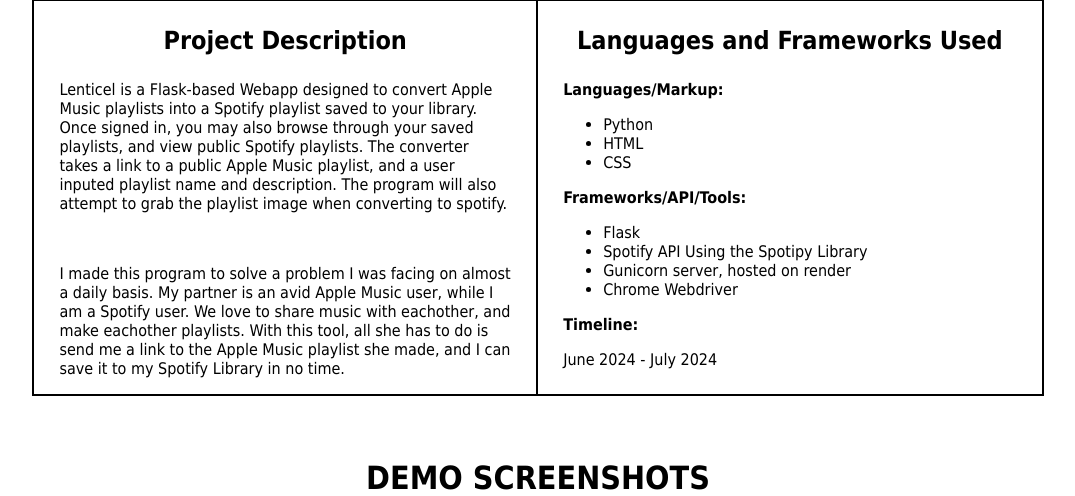
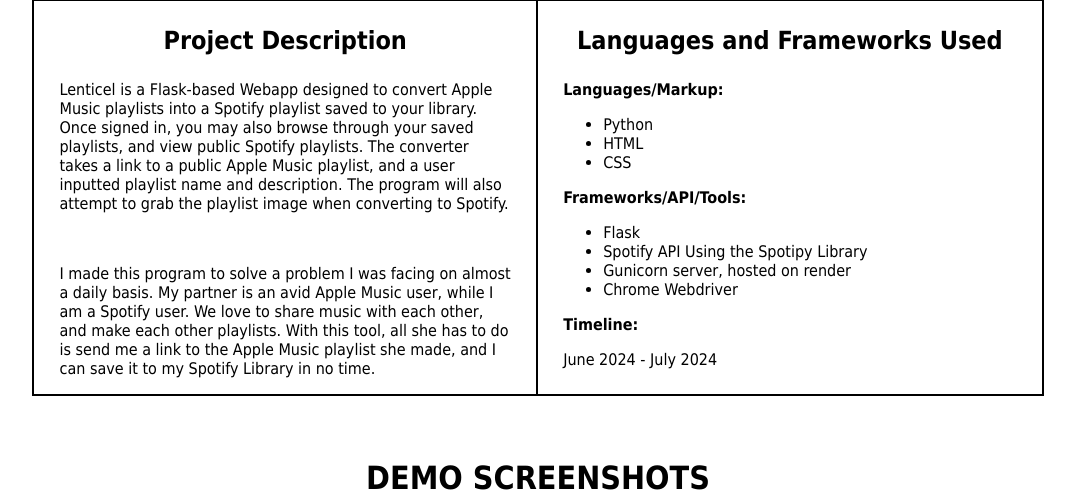
Before and after one commit to WyattW0569/Portfolio, a Flask app: page /lenticel in a window 1280 px wide; the page is wider, and only the part inside the window is pictured. Shown: the part 505-1001 px from the top of that part, without its empty margins (102-1177 px from the left). Run offline with Flask 3, Linux system fonts and the light colour scheme.

Commit message:
more spelling/polish

```diff
--- a/templates/bulletin.html
+++ b/templates/bulletin.html
@@ -19,11 +19,12 @@
                 where all the posts look like sticky notes.
             </p>
             <br>
-            <p>Bulletin was the first of 2 projects I built during my senior year of highschool. The Programming 12 class
-                offered at my highschool had the exact same lesson plan and assignements as the Programming 11 class I had taken
+            <p>Bulletin was the first of 2 projects I built during my senior year of high school. The Programming 12 class
+                offered at my high school had the exact same lesson plan and assignments as the Programming 11 class I had taken
                 the year prior. Instead of just resubmitting all my previous work for an easy grade, I wanted to challenge
                 myself and learn. After clearing it with my teacher, I got to work building Bulletin, and later Harmony.
             </p>
+
         </div>
     </div>
     <div>
--- a/templates/harmony.html
+++ b/templates/harmony.html
@@ -15,7 +15,7 @@
         <div style="margin-left: 5%; margin-right: 5%;">
             <p>Harmony is a chat app, where you can create and join chatrooms with those on your local network.
                 (Think of it as like if PictoChat for the Nintendo DS was made for a computer.) You can change your nickname,
-                aswell as whisper to other users if you want to say something to only them. This Webapp is made purely with Rust,
+                as well as whisper to other users if you want to say something to only them. This Webapp is made purely with Rust,
                 HTML, and CSS. There is no manually typed JavaScript.
             </p>
             <br>
@@ -23,7 +23,7 @@
                 this together over the course of 3 months, while simultaneously learning everything on the fly. At the start of this
                 project neither of us had any experience in the rust programming language, let alone developing webapps in it. I had
                 more of a focus on developing the frontend side of things, whereas Tom worked primarily on the backend. We would often check in and
-                explain our findings to eachother, whilst also teaching eachother any of the cool things we had learned. This project was a key part
+                explain our findings to each other, whilst also teaching each other any of the cool things we had learned. This project was a key part
                 in winning us our Highschool's Senior IT Award.
             </p>
             <br>
--- a/templates/lenticel.html
+++ b/templates/lenticel.html
@@ -15,12 +15,12 @@
         <div style="margin-left: 5%; margin-right: 5%;">
             <p>Lenticel is a Flask-based Webapp designed to convert Apple Music playlists into a Spotify playlist saved
                 to your library. Once signed in, you may also browse through your saved playlists, and view public Spotify playlists.
-                The converter takes a link to a public Apple Music playlist, and a user inputed playlist name and description.
-                The program will also attempt to grab the playlist image when converting to spotify.
+                The converter takes a link to a public Apple Music playlist, and a user inputted playlist name and description.
+                The program will also attempt to grab the playlist image when converting to Spotify.
             </p>
             <br>
             <p>I made this program to solve a problem I was facing on almost a daily basis. My partner is an avid Apple Music user,
-                while I am a Spotify user. We love to share music with eachother, and make eachother playlists. With this tool, all she has
+                while I am a Spotify user. We love to share music with each other, and make each other playlists. With this tool, all she has
                 to do is send me a link to the Apple Music playlist she made, and I can save it to my Spotify Library in no time.
             </p>
         </div>
--- a/templates/set.html
+++ b/templates/set.html
@@ -18,13 +18,13 @@
                 semester. The goal of the project was to design a smart-system using
                 a Raspberry Pi Pico-W and the Micro Python programming language to improve
                 some aspect of society. This project had to have both a physical
-                element and webapp compainion. My group received a mark of 100%.</p>
+                element and webapp companion. My group received a mark of 100%.</p>
                 <br>
                 <p>My group's project was essentially a smart HVAC system for
-                    schools. Whilst we all contirbuted to every aspect of the
+                    schools. Whilst we all contributed to every aspect of the
                     project, my focus was mainly on the webapp frontend and backend,
                     and smoothly integrating the sensor code into the webapp. For
-                    a more detailed look at this project, plese watch the video below</p>
+                    a more detailed look at this project, please watch the video below</p>
         </div>
     </div>
     <div>
```
